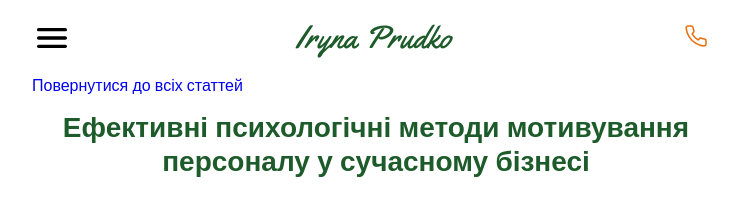
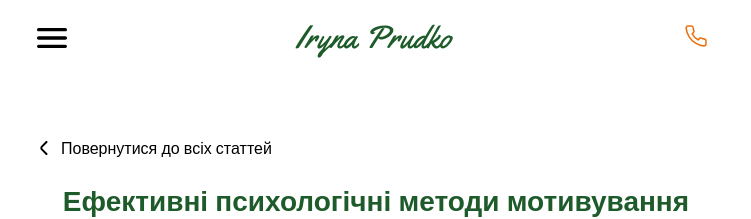
Before and after one commit to z9877969/psychologist, a React (Vite) app: page /blog/id-1 in a window 1280 px wide. Shown: the top 219 px of the page, without its empty margins (264-1015 px from the left). Built offline with nearby package versions, Linux system fonts and the light colour scheme.

Commit message:
add arrowback

```diff
--- a/src/modules/OpenBlog/components/Image/Image.jsx
+++ b/src/modules/OpenBlog/components/Image/Image.jsx
@@ -32,7 +32,6 @@ export const Image = ({
           height={height}
         />
       </div>
-      {/* <img className={s.img} src={content} alt="Image" /> */}
     </div>
   );
 };
--- a/src/modules/OpenBlog/components/PrimaryTitle/PrimaryTitle.module.scss
+++ b/src/modules/OpenBlog/components/PrimaryTitle/PrimaryTitle.module.scss
@@ -7,6 +7,13 @@
   font-size: 28px;
   font-weight: 600;
   line-height: 1.21; /* 121.429% */
-  margin-top: 16px;
+
   margin-bottom: 40px;
+
+  @include media(tablet) {
+    margin-bottom: 60px;
+  }
+  @include media(desktop) {
+    margin-bottom: 40px;
+  }
 }
--- a/src/pages/BlogPage.jsx
+++ b/src/pages/BlogPage.jsx
@@ -7,15 +7,26 @@ import articles from '../modules/OpenBlog/data/articles.json';
 // import LastArticlesList from 'modules/OpenBlog/components/LastArticlesList/LastArticlesList';
 import { Container } from 'shared/components';
 import { NavLink } from 'react-router-dom';
+import { sprite } from 'shared/icons';
 // import { Link } from 'react-router-dom';
+import s from './BlogPage.module.scss';
 
 const BlogPage = () => {
   return (
     <Container>
       <>
-        <NavLink style={{ marginBottom: '40px' }} to="/blog">
-          Повернутися до всіх статтей
-        </NavLink>
+        <div className={s.wrapLink}>
+          <NavLink
+            to="/blog"
+            style={{ display: 'flex', alignItems: 'center', color: 'black' }}
+          >
+            <svg width="24" height="24" style={{ marginRight: '5px' }}>
+              <use xlinkHref={`${sprite}#icon-paginator-chevron-left`}></use>
+            </svg>
+            Повернутися до всіх статтей
+          </NavLink>
+        </div>
+
         <div>
           <ContentList articles={articles} />
         </div>
--- /dev/null
+++ b/src/pages/BlogPage.module.scss
@@ -0,0 +1,14 @@
+.wrapLink {
+  display: flex;
+  align-items: center;
+  margin-top: 23px;
+  margin-bottom: 16px;
+
+  @include media(tablet) {
+    margin-top: 60px;
+    margin-bottom: 24px;
+  }
+  @include media(desktop) {
+    margin-top: 40px;
+  }
+}
```
